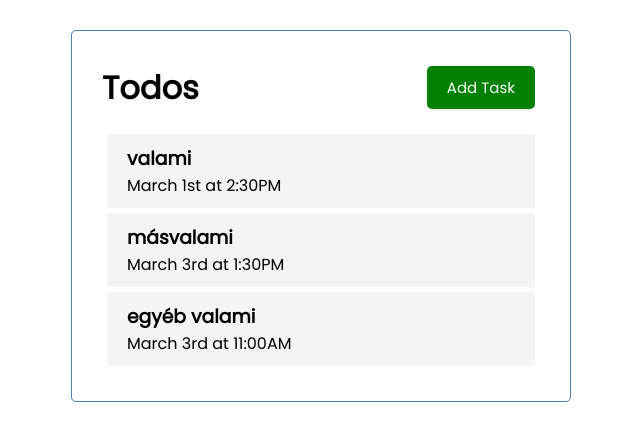
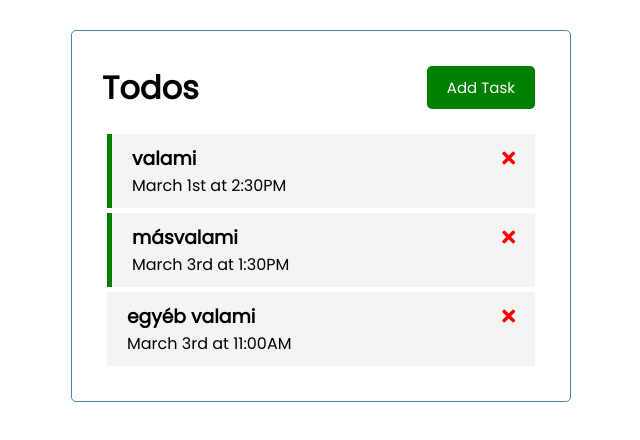
Before and after one commit to akijakya/todos-vue, a Vue app: page / in a window 1280 px wide. Shown: the top 440 px of the page, without its empty margins (319-959 px from the left). Built offline with nearby package versions, Linux system fonts and the light colour scheme.

Commit message:
Delete and toggle reminder on tasks

```diff
--- a/public/index.html
+++ b/public/index.html
@@ -5,6 +5,7 @@
     <meta http-equiv="X-UA-Compatible" content="IE=edge">
     <meta name="viewport" content="width=device-width,initial-scale=1.0">
     <link rel="icon" href="<%= BASE_URL %>favicon.ico">
+    <link rel="stylesheet" href="https://cdnjs.cloudflare.com/ajax/libs/font-awesome/5.15.3/css/all.min.css" />
     <title><%= htmlWebpackPlugin.options.title %></title>
   </head>
   <body>
--- a/src/App.vue
+++ b/src/App.vue
@@ -1,7 +1,7 @@
 <template>
   <div class="container">
     <Header title="Todos"/>
-    <Tasks :tasks="tasks"/>
+    <Tasks @toggle-reminder="toggleReminder" @delete-task="deleteTask" :tasks="tasks"/>
   </div>
 </template>
 
@@ -18,6 +18,16 @@
   data() {
     return {
       tasks: []
+    }
+  },
+  methods: {
+    deleteTask(id) {
+      if (confirm('Are you sure?'))
+      this.tasks = this.tasks.filter((task) => task.id !== id)
+    },
+    toggleReminder(id) {
+      // that part in the true branch retuns the task object with only the reminder changed
+      this.tasks = this.tasks.map((task) => task.id === id ? {...task, reminder: !task.reminder} : task)
     }
   },
   created() {
--- a/src/components/Task.vue
+++ b/src/components/Task.vue
@@ -1,6 +1,11 @@
 <template>
-    <div class="task">
-        <h3>{{ task.text }}</h3>
+    <!-- this is the short way to emit something -->
+    <div @dblclick="$emit('toggle-reminder', task.id)" :class="[task.reminder ? 'reminder' : '', 'task']">
+        <h3>
+            {{ task.text }}
+            <!-- this is the longer way to emit something -->
+            <i @click="onDelete(task.id)" class="fas fa-times"></i>
+        </h3>
         <p>{{ task.day }} </p>
     </div>
 </template>
@@ -10,6 +15,11 @@
     name: "Task",
     props: {
         task: Object
+    },
+    methods: {
+        onDelete(id) {
+            this.$emit("delete-task", id)
+        }
     }
 }
 </script>
--- a/src/components/Tasks.vue
+++ b/src/components/Tasks.vue
@@ -1,6 +1,6 @@
 <template>
     <div :key="task.id" v-for="task in tasks">
-        <Task :task="task"/>
+        <Task @toggle-reminder="$emit('toggle-reminder', task.id)" @delete-task="$emit('delete-task', task.id)" :task="task"/>
     </div>
 </template>
 
@@ -14,6 +14,7 @@
     },
     components: {
         Task
-    }
+    },
+    emits: ["delete-task", "toggle-reminder"],
 }
 </script>
```
